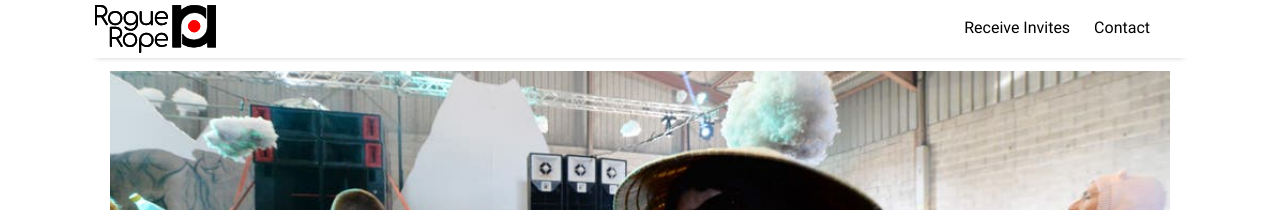
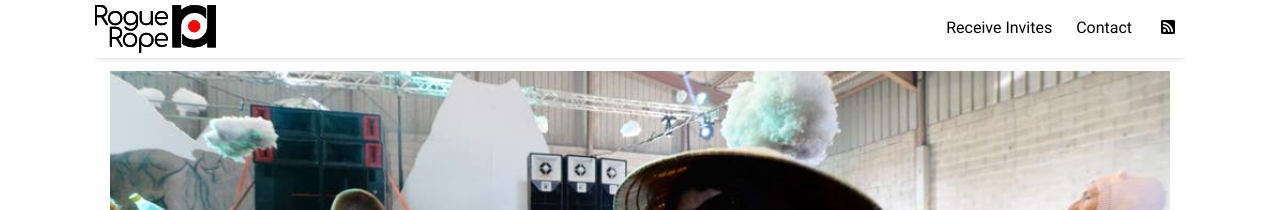
Before and after one commit to RogueRope/RogueRope, a Jekyll site: the page built from index.html, in a window 1280 px wide. Shown: the top 210 px of the page. Built offline with Jekyll 4.4.1, drawn with Linux system fonts in a browser that asks for light colours; the list of posts is cut into pages by our own code; comment, search, counter and statistics services are not loaded.

Commit message:
fontawesome needed

```diff
--- a/_includes/head.html
+++ b/_includes/head.html
@@ -35,10 +35,6 @@
   <meta name="msapplication-TileImage" content="/ms-icon-144x144.png">
   <meta name="theme-color" content="#ffffff">
 
-  <!---
-  <link rel="stylesheet" href="https://cdnjs.cloudflare.com/ajax/libs/font-awesome/5.15.2/css/all.min.css">
-
-  --->
 
   <!-- Use Jekyll SEO plugin -->
   {% seo %}
--- a/_layouts/default.html
+++ b/_layouts/default.html
@@ -16,6 +16,7 @@
 <script src="{{site.url}}/assets/js/instantpage-5.1.0.js" type="module" defer></script>
 
 <link rel="stylesheet" href="{{ site.url }}/assets/css/syntax.css">
+<link rel="stylesheet" href="https://cdnjs.cloudflare.com/ajax/libs/font-awesome/5.15.2/css/all.min.css">
+
 </body>
-
 </html>
```
